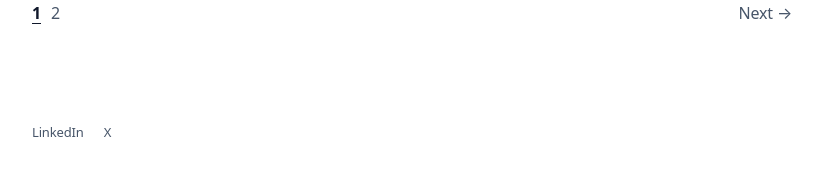
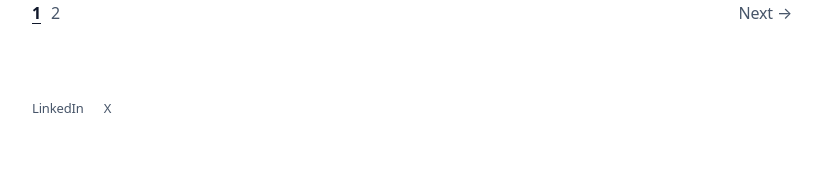
Before and after one commit to pranavgoli9/my-blog, a Next.js app: page / in a window 1280 px wide. Shown: the part 641-816 px from the top of the page, without its empty margins (228-1051 px from the left). Built offline with nearby package versions, Linux system fonts and the light colour scheme.

Commit message:
Update globals.css

```diff
--- a/src/app/globals.css
+++ b/src/app/globals.css
@@ -224,8 +224,16 @@ main.container {
 
 /* Footer */
 .siteFooter {
-  margin-top: 3rem;
-  padding: 0 0 2.5rem;
+  position: fixed;
+  bottom: 0;
+  left: 0;
+  right: 0;
+  padding: 14px 0 2.5rem;
+  background: var(--bg);
+}
+
+body {
+  padding-bottom: 90px;
 }
 
 .socialLinks {
```
